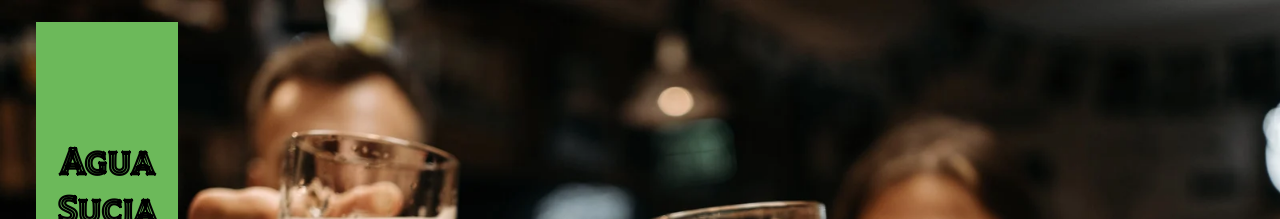
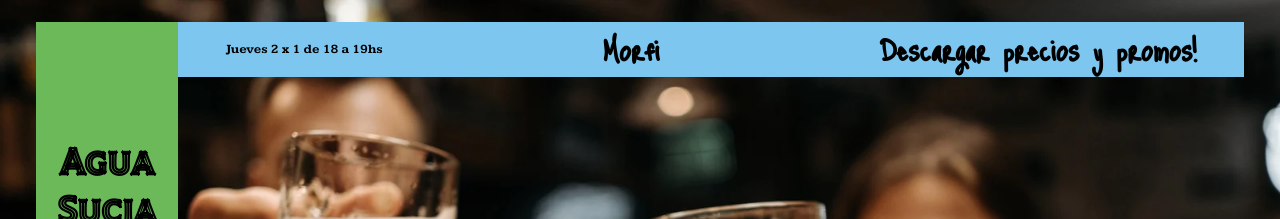
Before and after one commit to Ari-rock/tp-cac-23022, a plain HTML site: page paginas/morfi.html in a window 1280 px wide. Shown: the top 219 px of the page. Drawn offline with Linux system fonts and the light colour scheme.

Commit message:
agregue banner morfi

```diff
--- a/paginas/morfi.html
+++ b/paginas/morfi.html
@@ -30,7 +30,11 @@
             </nav>
         </header>
         <main class="main">
-
+                    <div class="banner-hora">
+                        <p>Jueves 2 x 1 de 18 a 19hs</p>
+                        <p class="reserva"><a href="">Morfi</a></p>
+                        <p class="reserva"><a href="">Descargar precios y promos!</a></p>
+                    </div>
         </main>
         <footer class="footer">
             <div class="footer-contacto">
```
